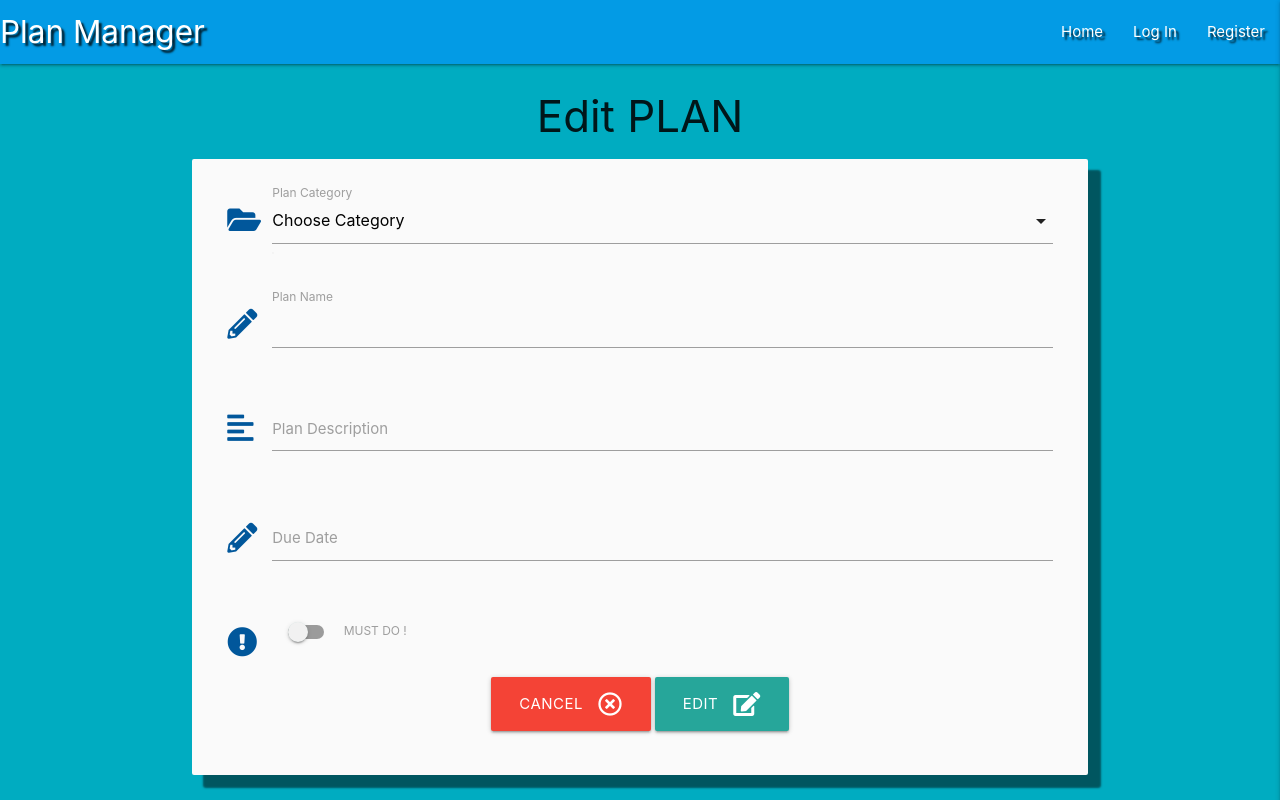
After one commit to Abdikafi-Adan/Plan_Manager, a Flask app: template templates/edit_plan.html in a window 1280 px wide. The commit adds this page. Run offline with Flask 2, Linux system fonts and the light colour scheme; the template is opened without the code that fills it, so the values that code supplies are empty; some libraries are stand-ins or nearby versions.

```diff
--- a/app.py
+++ b/app.py
@@ -24,7 +24,11 @@ mongo = PyMongo(app)
 @app.route("/get_plans")
 def get_plans():
     plans = list(mongo.db.plans.find())
-    return render_template("plans.html", plans=plans)
+
+    username = mongo.db.users.find_one(
+                        {"username": session["user"]})["username"]
+
+    return render_template("plans.html", plans=plans, username=username)
 
 
 @app.route("/register", methods=["GET", "POST"])
@@ -51,7 +55,6 @@ def register():
     return render_template("register.html")
 
 
-
 @app.route("/login", methods=["GET", "POST"])
 def login():
 
@@ -63,10 +66,13 @@ def login():
         if existing_user:
             # ensure hashed password matches user input
             if check_password_hash(
-                existing_user["password"], request.form.get("password")):
-                    session["user"] = request.form.get("username").lower()
-                    flash("Welcome, {}".format(request.form.get("username")))
-                    return redirect(url_for("profile", username=session["user"]))
+                    existing_user["password"], request.form.get("password")):
+                        session["user"] = request.form.get("username").lower()
+                        flash("Welcome, {}".format(
+                            request.form.get("username")))
+                        return redirect(url_for(
+                            "profile", username=session["user"]))
+
             else:
                 # invalid password match
                 flash("Incorrect Username and/or Password")
@@ -80,16 +86,17 @@ def login():
     return render_template("login.html")
 
 
-@app.route("/profile/<username>",methods=["GET", "POST"])
+@app.route("/profile/<username>", methods=["GET", "POST"])
 def profile(username):
     # graps the session user's username from db
     username = mongo.db.users.find_one(
-                        {"username":session["user"]})["username"]
+                        {"username": session["user"]})["username"]
 
     if session["user"]:
         return render_template("profile.html", username=username)
 
     return redirect(url_for("login"))
+
 
 @app.route("/logout")
 def logout():
@@ -101,7 +108,7 @@ def logout():
 
 @app.route("/add_plan",  methods=["GET", "POST"])
 def add_plan():
-
+    # handels the Post resquset from the form in add_plan html
     if request.method == "POST":
         is_urgent = "on" if request.form.get("is_urgent") else "off"
         plan = {
@@ -120,6 +127,39 @@ def add_plan():
     return render_template("add_plan.html", categories=categories)
 
 
+@app.route("/edit_plan/<plan_id>", methods=["GET", "POST"])
+def edit_plan(plan_id):
+    # handels the Post resquset to upddate the form
+    if request.method == "POST":
+        is_urgent = "on" if request.form.get("is_urgent") else "off"
+        edit_form = {
+            "category_name": request.form.get("category_name"),
+            "plan_name": request.form.get("plan_name"),
+            "plan_description": request.form.get("plan_description"),
+            "is_urgent": is_urgent,
+            "due_date": request.form.get("due_date"),
+            "created_by": session["user"]
+        }
+
+        mongo.db.plans.update({"_id": ObjectId(plan_id)}, edit_form)
+        flash("Plan was Successfully Edited ")
+
+    plan = mongo.db.plans.find_one({"_id": ObjectId(plan_id)})
+
+    categories = mongo.db.categories.find().sort("category_name", 1)
+    return render_template("edit_plan.html", plan=plan, categories=categories)
+
+
+# Allows user to delete plan
+@app.route('/delete_task/<plan_id>')
+def delete_plan(plan_id):
+
+    mongo.db.plans.remove({'_id': ObjectId(plan_id)})
+    flash("Plan was Successfully Delete")
+
+    return redirect(url_for('get_plans'))
+
+
 if __name__ == "__main__":
     app.run(host=os.environ.get("IP"),
             port=int(os.environ.get("PORT")),
--- a/static/css/style.css
+++ b/static/css/style.css
@@ -12,6 +12,9 @@ body {
     line-height: 2;
 }
 
+.margin {
+    margin: 25px;
+}
 .collapsible-body {
     background-color: #ffffff;
 }
@@ -28,3 +31,10 @@ body {
     margin: 5 px;
     line-height: 42px;
 }
+
+.modal {
+    background-color: black;
+    color:  white;
+    margin-left: 10px;
+
+}
--- a/static/js/script.js
+++ b/static/js/script.js
@@ -3,6 +3,7 @@
     $('.collapsible').collapsible();
     $('.tooltipped').tooltip();
     $('select').formSelect();
+    $('.modal').modal();
     $('.datepicker').datepicker({
         fromat: "dd mmmm, yyyy",
         yearRange: 3,
--- /dev/null
+++ b/templates/edit_plan.html
@@ -0,0 +1,102 @@
+{% extends "base.html" %} {% block content %}
+<h3 class="center-align">
+  Edit PLAN
+</h3>
+
+ <div class="row card-panel grey lighten-5 bg-shadow">
+        <form class="col s12" method="POST" action="{{ url_for('edit_plan', plan_id=plan._id) }}">
+
+            <!-- category selection -->
+
+            <div class="row">
+                <div class="input-field col s12">
+                <i class="fas fa-folder-open prefix light-blue-text text-darken-4"></i>
+                    <select  id="category_name" name="category_name" class="validate" required>
+                        <option value="" disabled selected>Choose Category</option>
+                        {% for category in categories %}
+                            {% if category.category_name == plan.category_name%}
+                              <option value="{{category.category_name}}"        selected >
+                                    {{- category.category_name -}}
+                                </option>
+                            {% else %}
+                                <option value="{{category.category_name}}">
+                                    {{category.category_name}}
+                                </option>
+                            {% endif %}
+
+                        {% endfor %}
+                    </select>
+                    <label for="category_name">Plan Category</label>
+                </div>
+            </div>
+
+            <!-- task name -->
+
+            <div class="row">
+                <div class="input-field col s12">
+                    <i class="fas fa-pencil-alt prefix light-blue-text text-darken-4"></i>
+                    <input id="plan_name" name="plan_name" minlength="5" maxlength="50"
+                        value=" {{ plan.plan_name }} " type="text" class="validate" required>
+                    <label for="plan_name">Plan Name</label>
+                </div>
+            </div>
+
+            <!-- task description -->
+
+            <div class="row">
+                <div class="input-field col s12">
+                    <i class="fas fa-align-left prefix light-blue-text text-darken-4"></i>
+                    <textarea id="plan_description" name="plan_description"     minlength="5"
+                        maxlength="200" class="materialize-textarea validate" required>
+                        {{- plan.plan_description -}}
+                        </textarea>
+                    <label for="plan_description">Plan Description</label>
+                </div>
+            </div>
+
+            <!-- due date picker -->
+
+            <div class="row">
+                <div class="input-field col s12">
+                    <i class="fas fa-pencil-alt prefix light-blue-text text-darken-4"></i>
+                    <input id="due_date" name="due_date"
+                    type="text" value="{{ plan.due_date }}"
+                    class="datepicker validate" required>
+
+                    <label for="due_date">Due Date </label>
+                </div>
+            </div>
+            <!-- is urgent toggle -->
+			<div class="row">
+				<div class="input-field col s12">
+					<div class="switch">
+                        <i class="fas fa-exclamation-circle prefix light-blue-text text-darken-4"></i>
+						<label for="is_urgent">
+                        {% if plan.is_urgent == "on" %}
+                         <input type="checkbox" id="is_urgent" name="is_urgent" checked >
+                        {% else%}
+                         <input type="checkbox" id="is_urgent" name="is_urgent">
+                        {% endif %}
+                            <span class="lever"></span>
+                            MUST DO !
+                        </label>
+					</div>
+				</div>
+			</div>
+
+            <!-- Submit button -->
+            <div class="row">
+                <div class="col s12 center-align">
+                <!-- button to cancel the edit-->
+                <a href="{{ url_for('get_plans')}}" class="btn-large red">
+                    Cancel <i class="far fa-times-circle right"></i>
+                </a>
+                    <button class="btn-large waves-effect waves-light" type="submit">
+                        Edit
+                        <i class="fas fa-edit right"></i>
+                    </button>
+                </div>
+            </div>
+        </form>
+    </div>
+{% endblock %}
--- a/templates/login.html
+++ b/templates/login.html
@@ -28,7 +28,7 @@
           <i class="fas fa-user-lock prefix light-blue-text text-darken-4"></i>
           <input
             id="password" name="password" type="password" minlength="5"
-            maxlength="15"  pattern="^[a-zA-Z0-0]{5,15}$" required class="validate white-text"/>
+            maxlength="15"  pattern="^[a-zA-Z0-9]{5,15}$" required class="validate white-text"/>
           <label class="white-text" for="password">
                 Password
           </label>
--- a/templates/register.html
+++ b/templates/register.html
@@ -28,7 +28,7 @@
           <i class="fas fa-user-lock prefix light-blue-text text-darken-4"></i>
           <input
             id="password" name="password" type="password" minlength="5"
-            maxlength="15"  pattern="^[a-zA-Z0-0]{5,15}$" required class="validate white-text"/>
+            maxlength="15"  pattern="^[a-zA-Z0-9]{5,15}$" required class="validate white-text"/>
           <label class="white-text" for="password">
                 Password
           </label>
```
Also changed, not shown: templates/plans.html (+66 -7 lines), 1 other file.
